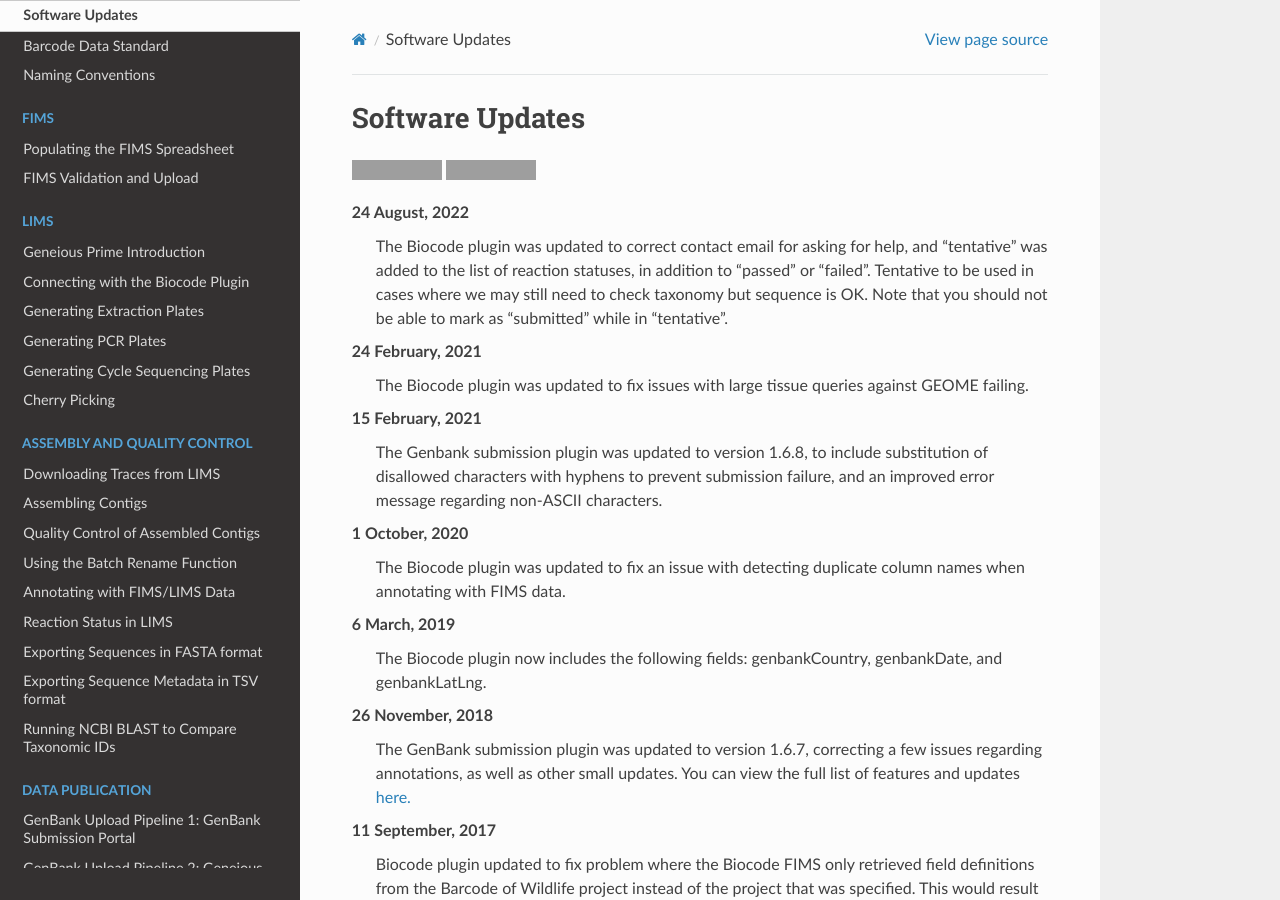
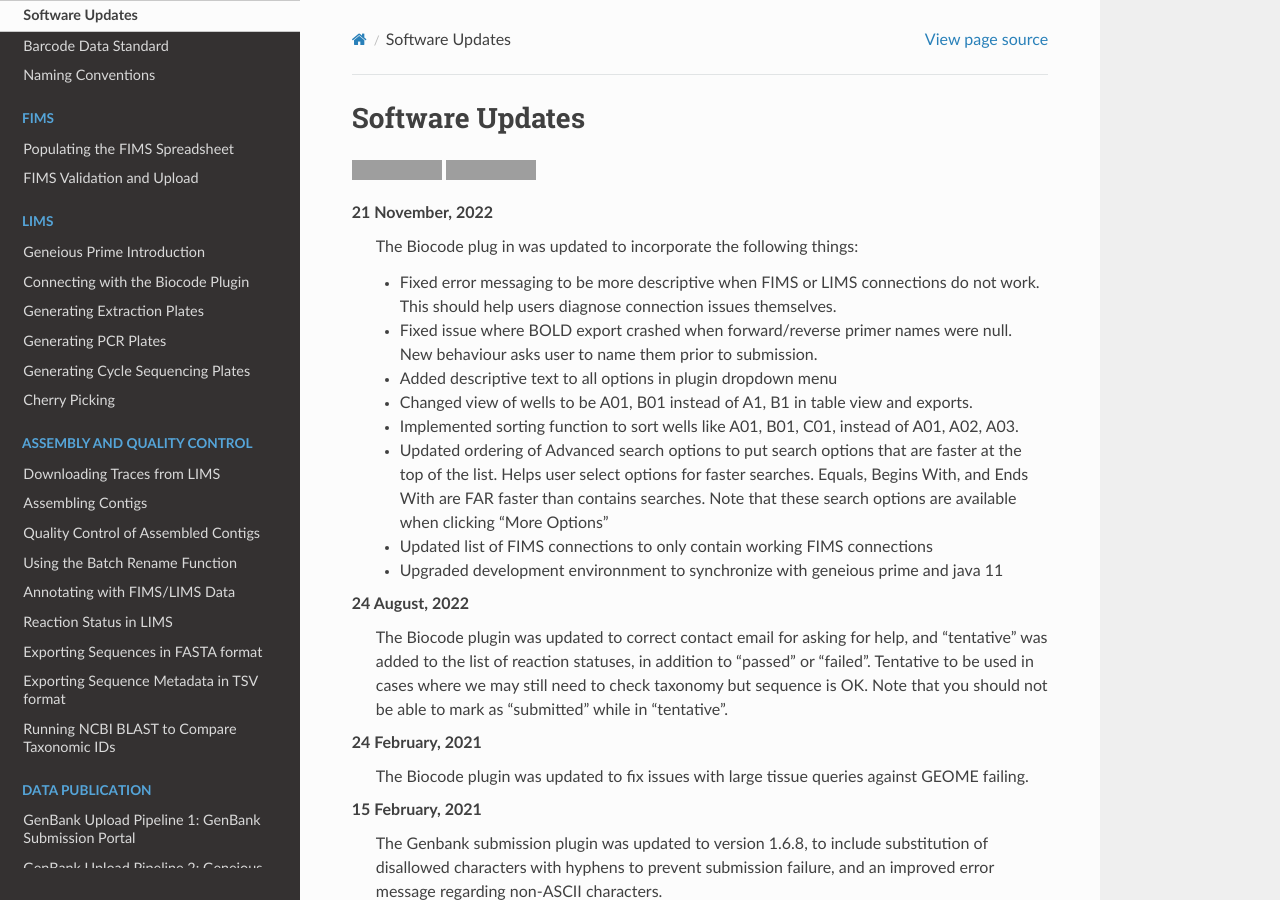
Before and after one commit to SIBarcodeNetwork/ReadtheDocsMaster, a Sphinx documentation site: the page built from Docs/software_updates.rst, in a window 1280 px wide and 900 px high. Built offline with Sphinx 7.4.7 and the Read the Docs theme 2.0.0, drawn with Linux system fonts in a browser that asks for light colours; grey boxes are pictures that could not be loaded.

Commit message:
Update software_updates.rst
Added details of 3.0.17 Biocode update

```diff
--- a/Docs/software_updates.rst
+++ b/Docs/software_updates.rst
@@ -3,11 +3,23 @@
 Software Updates
 =================
 
-.. image:: https://img.shields.io/badge/Biocode%20Plugin%20Version-3.0.16-green.svg
+.. image:: https://img.shields.io/badge/Biocode%20Plugin%20Version-3.0.17-green.svg
     :target: https://github.com/biocodellc/biocode-lims/releases/download/v3.0.16/BiocodePlugin_3_0_16.gplugin
 
 .. image:: https://img.shields.io/badge/GenBank%20Upload%20Plugin%20Version-1.6.8-green.svg
     :target: https://assets.geneious.com/plugins/GenbankSubmission_1_6_8.gplugin
+
+21 November, 2022
+	The Biocode plug in was updated to incorporate the following things:
+
+	* Fixed error messaging to be more descriptive when FIMS or LIMS connections do not work. This should help users diagnose connection issues themselves.
+	* Fixed issue where BOLD export crashed when forward/reverse primer names were null. New behaviour asks user to name them prior to submission.
+	* Added descriptive text to all options in plugin dropdown menu
+	* Changed view of wells to be A01, B01 instead of A1, B1 in table view and exports.
+	* Implemented sorting function to sort wells like A01, B01, C01, instead of A01, A02, A03.
+	* Updated ordering of Advanced search options to put search options that are faster at the top of the list. Helps user select options for faster searches. Equals, Begins With, and Ends With are FAR faster than contains searches. Note that these search options are available when clicking "More Options"
+	* Updated list of FIMS connections to only contain working FIMS connections
+	* Upgraded development environnment to synchronize with geneious prime and java 11
 
 24 August, 2022
 	The Biocode plugin was updated to correct contact email for asking for help, and "tentative" was added to the list of reaction statuses, in addition to "passed" or "failed". Tentative to be used in cases where we may still need to check taxonomy but sequence is OK. Note that you should not be able to mark as "submitted" while in "tentative".
```
